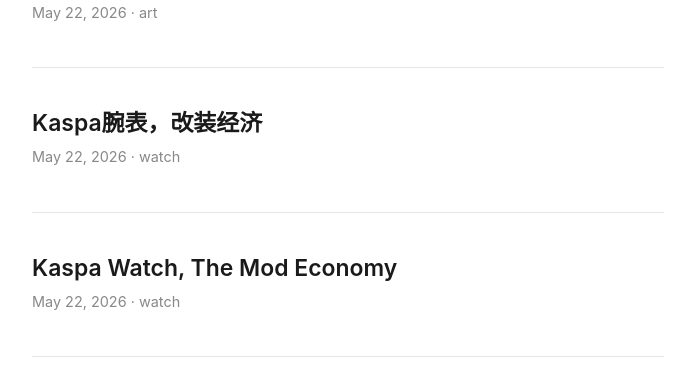
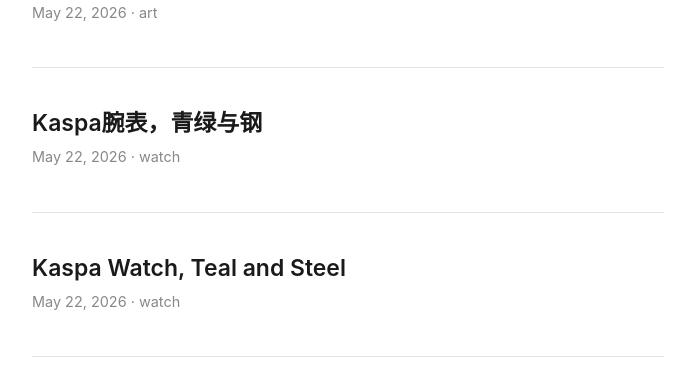
Before and after one commit to vfxowlsyvh/vfxowlsyvh.github.io, a Jekyll site: the page built from index.md, in a window 1280 px wide and 900 px high, scrolled down 529 px. Shown: the part 151-521 px from the top of the window, without its empty margins (292-987 px from the left). Built offline with Jekyll 4.4.1, drawn with Linux system fonts in a browser that asks for light colours.

Commit message:
Retitle Kaspa watch article to Teal and Steel / 青绿与钢

```diff
--- a/_posts/2026-05-22-kaspa-watch-mod-economy-en.md
+++ b/_posts/2026-05-22-kaspa-watch-teal-and-steel-en.md
@@ -1,6 +1,6 @@
 ---
 layout: post
-title: "Kaspa Watch, The Mod Economy"
+title: "Kaspa Watch, Teal and Steel"
 date: 2026-05-22 00:00:00 +0000
 categories: watch
 lang: en
--- a/_posts/2026-05-22-kaspa-watch-mod-economy-zh.md
+++ b/_posts/2026-05-22-kaspa-watch-teal-and-steel-zh.md
@@ -1,6 +1,6 @@
 ---
 layout: post
-title: "Kaspa腕表，改装经济"
+title: "Kaspa腕表，青绿与钢"
 date: 2026-05-22 00:00:00 +0000
 categories: watch
 lang: zh
```
